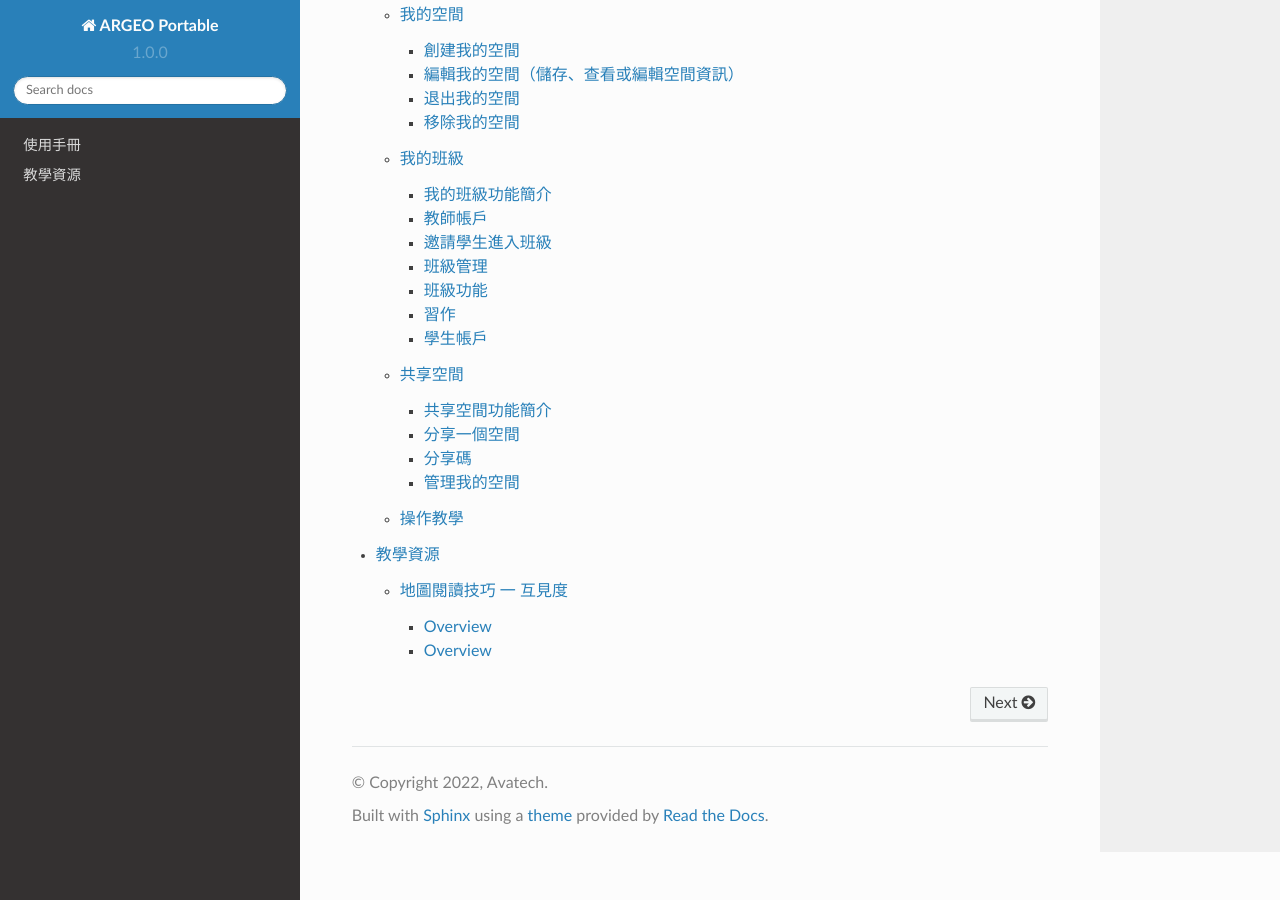
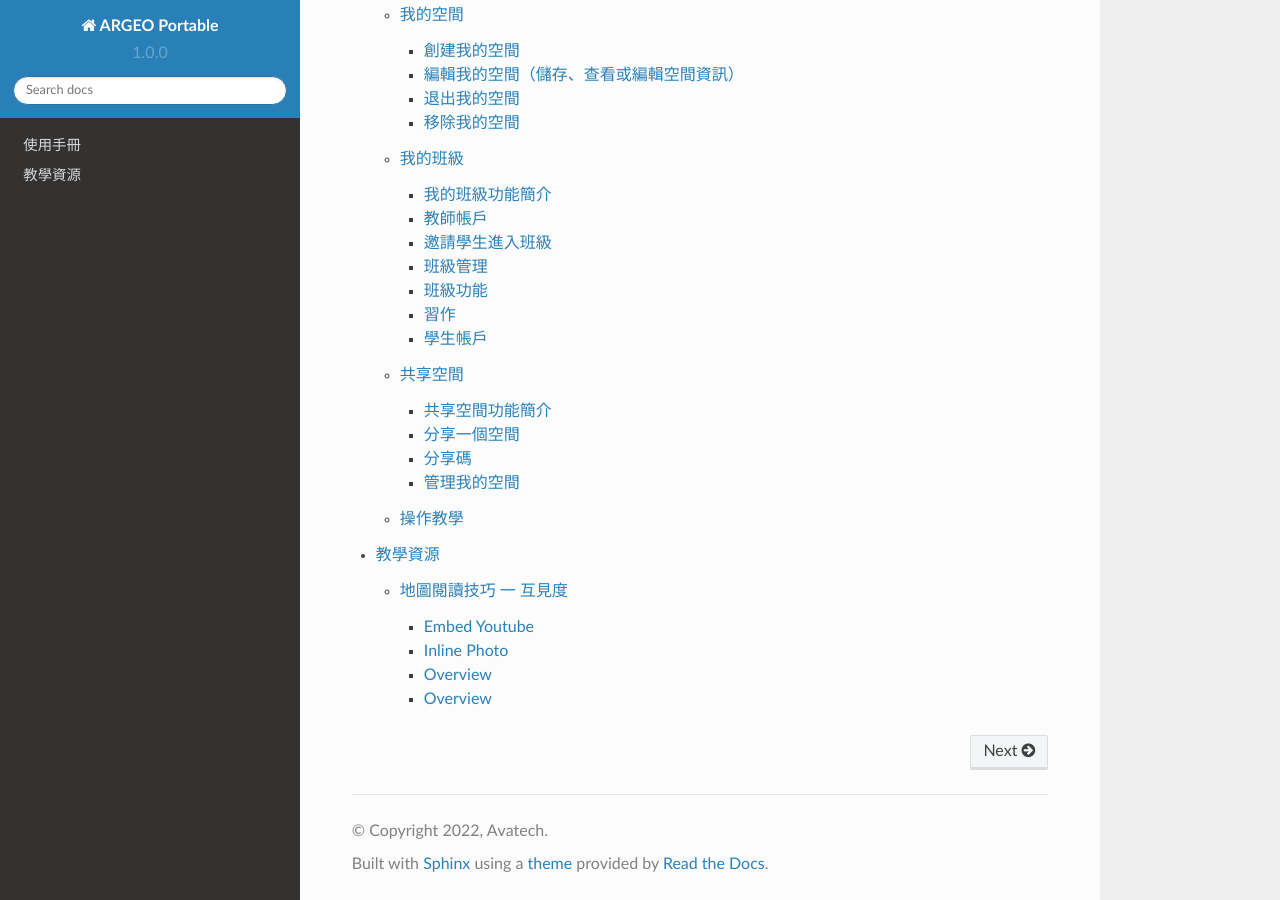
Before and after one commit to Avatech-hk/argeoportable, a Sphinx documentation site: the page built from docs/source/index.rst, in a window 1280 px wide and 900 px high, scrolled down 1483 px. Built offline with Sphinx 7.4.7 and the Read the Docs theme 2.0.0, drawn with Linux system fonts in a browser that asks for light colours; pages that are not in the unit, such as notebooks, are missing from menus.

Commit message:
Update intervisibility.rst

```diff
--- a/docs/source/eduresource/mapreading/intervisibility.rst
+++ b/docs/source/eduresource/mapreading/intervisibility.rst
@@ -1,5 +1,14 @@
 地圖閱讀技巧 一 互見度
 ===================================
+
+
+Embed Youtube
+***********
+.. youtube:: Y5Oa5BhbaMU
+
+
+Inline Photo
+*********
 
 |pic1| hello |pic2|
 
```
